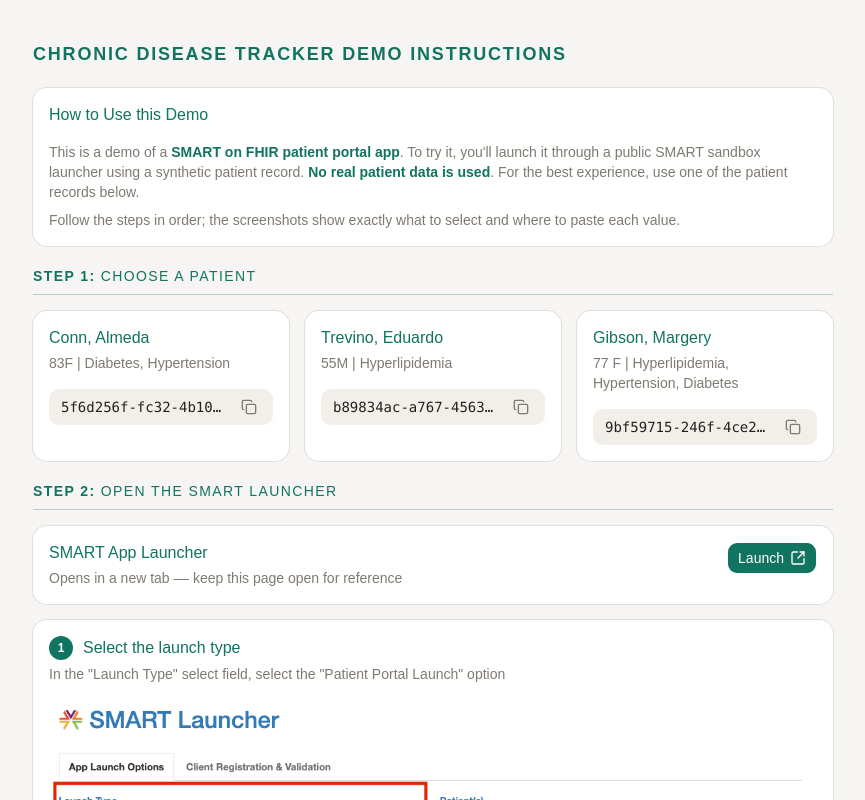
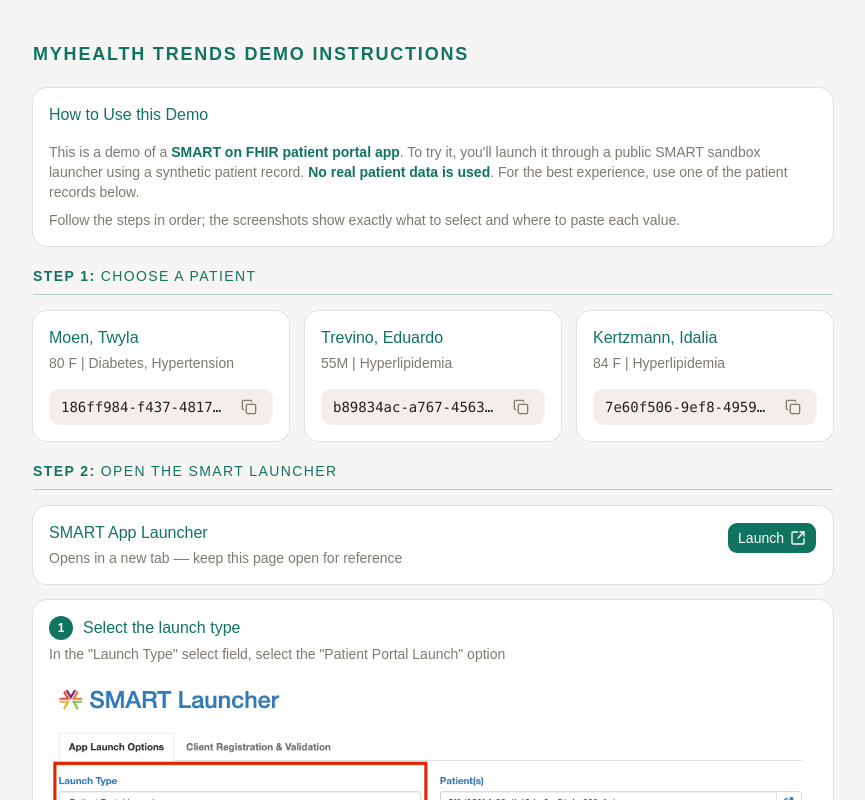
Before and after one commit to carolb92/chronic-disease-tracker, a React (Vite) app: page /instructions in a window 1280 px wide. Shown: the top 800 px of the page, without its empty margins (207-1072 px from the left). Built offline with nearby package versions, Linux system fonts and the light colour scheme.

Commit message:
Update sim patients

```diff
--- a/src/pages/Instructions.tsx
+++ b/src/pages/Instructions.tsx
@@ -17,9 +17,9 @@
 
 const patients: Patients[] = [
 	{
-		ptName: "Conn, Almeda",
-		description: "83F | Diabetes, Hypertension",
-		id: "5f6d256f-fc32-4b10-ba9c-51aba830cfa4",
+		ptName: "Moen, Twyla",
+		description: "80 F | Diabetes, Hypertension",
+		id: "186ff984-f437-4817-8d35-0997a8b7f405",
 	},
 	{
 		ptName: "Trevino, Eduardo",
@@ -27,9 +27,9 @@
 		id: "b89834ac-a767-4563-890b-cac9d55adb15",
 	},
 	{
-		ptName: "Gibson, Margery",
-		description: "77 F | Hyperlipidemia, Hypertension, Diabetes",
-		id: "9bf59715-246f-4ce2-85a6-58c1757f8d21",
+		ptName: "Kertzmann, Idalia",
+		description: "84 F | Hyperlipidemia",
+		id: "7e60f506-9ef8-4959-9362-74f7d666f912",
 	},
 ];
 
@@ -80,7 +80,7 @@
 	return (
 		<div className="m-8 md:mx-32 xl:mx-60 my-10 flex flex-col gap-y-5">
 			<h1 className="text-lg font-semibold tracking-widest text-primary uppercase">
-				Chronic Disease Tracker Demo Instructions
+				MyHealth Trends Demo Instructions
 			</h1>
 			<InstructionsCard title="How to Use this Demo">
 				<p className="mb-2 text-muted-foreground">
```
